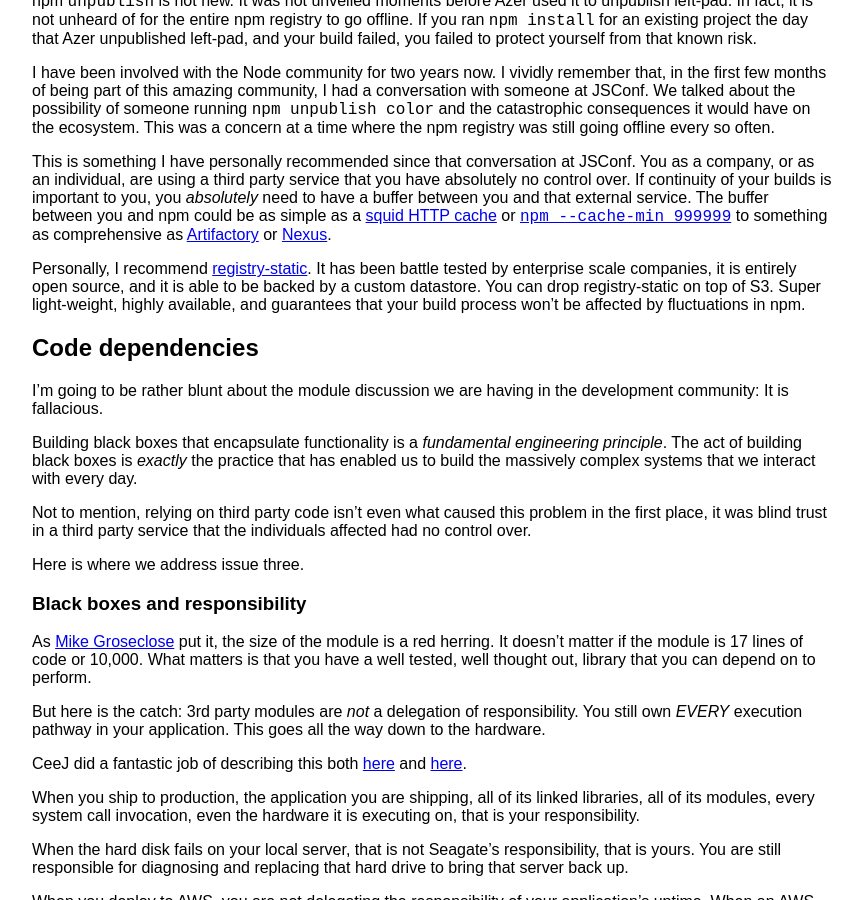
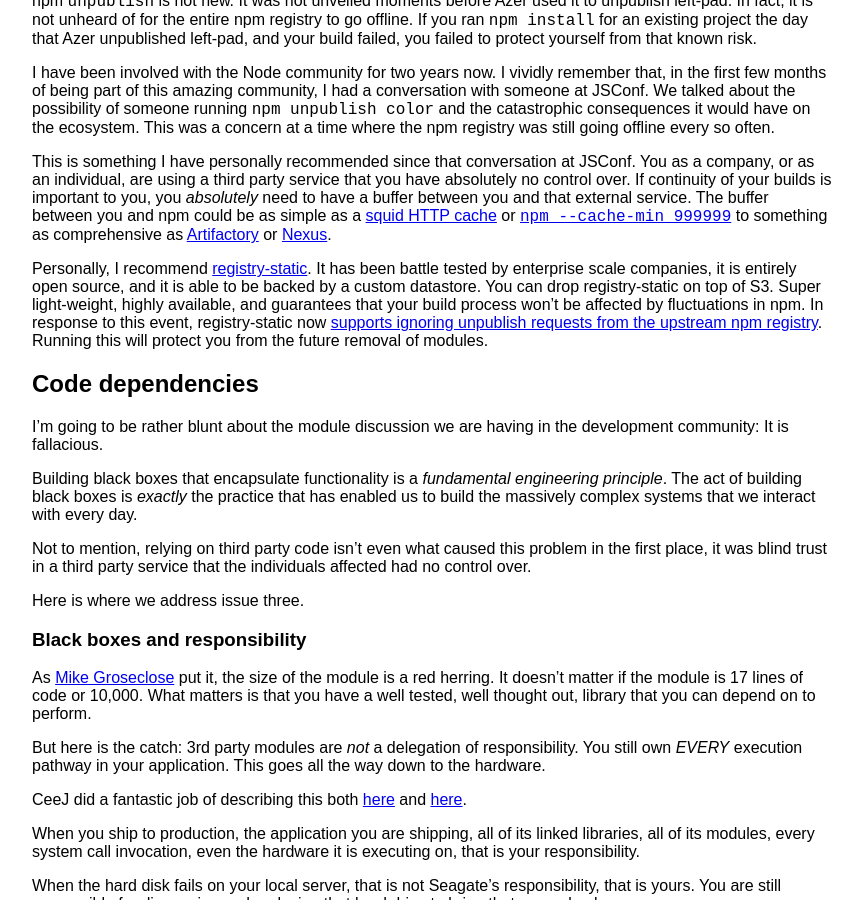
Before and after one commit to retrohacker/retrohacker.github.io, a Jekyll site: the page built from _posts/2016-04-02-LeftPad-Engineering.md, in a window 1280 px wide and 900 px high, scrolled down 2006 px. Shown: the whole window, without its empty margins (208-1070 px from the left). Built offline with Jekyll 4.4.1, drawn with Linux system fonts in a browser that asks for light colours.

Commit message:
Reference PR to registry-static

```diff
--- a/_posts/2016-04-02-LeftPad-Engineering.md
+++ b/_posts/2016-04-02-LeftPad-Engineering.md
@@ -66,7 +66,8 @@
 
 This is something I have personally recommended since that conversation at JSConf. You as a company, or as an individual, are using a third party service that you have absolutely no control over. If continuity of your builds is important to you, you _absolutely_ need to have a buffer between you and that external service. The buffer between you and npm could be as simple as a [squid HTTP cache](http://www.squid-cache.org/) or [`npm --cache-min 999999`](https://github.com/npm/npm/issues/2568) to something as comprehensive as [Artifactory](https://www.jfrog.com/confluence/display/RTF/Npm+Repositories) or [Nexus](https://books.sonatype.com/nexus-book/reference/npm-configuring.html).
 
-Personally, I recommend [registry-static](https://github.com/davglass/registry-static). It has been battle tested by enterprise scale companies, it is entirely open source, and it is able to be backed by a custom datastore. You can drop registry-static on top of S3. Super light-weight, highly available, and guarantees that your build process won't be affected by fluctuations in npm.
+Personally, I recommend [registry-static](https://github.com/davglass/registry-static). It has been battle tested by enterprise scale companies, it is entirely open source, and it is able to be backed by a custom datastore. You can drop registry-static on top of S3. Super light-weight, highly available, and guarantees that your build process won't be affected by fluctuations in npm. In response to this event, registry-static now [supports ignoring unpublish requests from the upstream npm registry](https://github.com/davglass/registry-static/pull/65). Running this will protect you from the future removal of modules.
+
 
 ## Code dependencies
 
```
